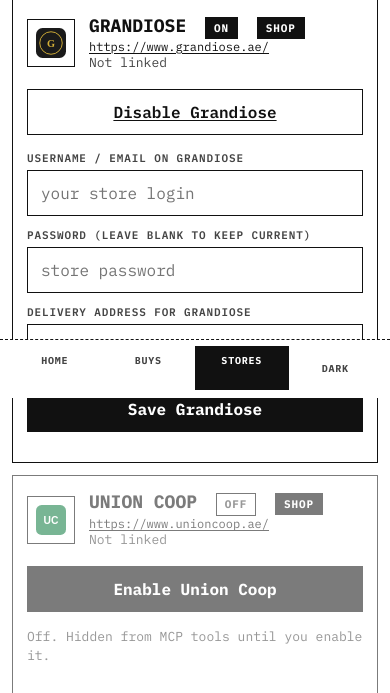
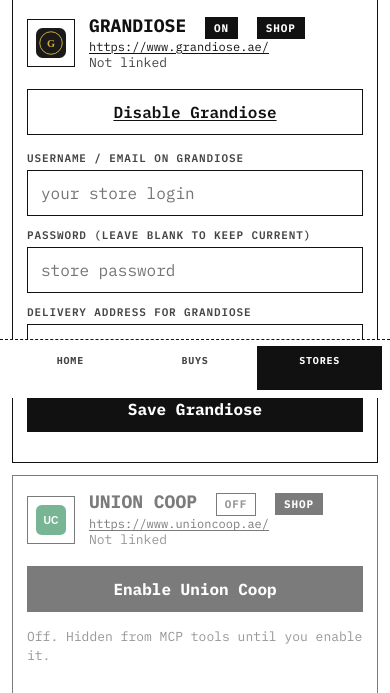
Before and after one commit to emrgim/bring-fast, a FastAPI app: page /stores in a window 390 px wide. Shown: the part 446-1139 px from the top of the page. Run offline with FastAPI, Linux system fonts and the light colour scheme; the visitor is signed in with stand-in values (Sample User, id 1); data comes from the database, SQL or seed files in the repository; data that the repository does not hold is empty.

Commit message:
Keep the theme toggle only in the top nav (#23)
Co-authored-by: Cursor Agent <cursoragent@cursor.com>
Co-authored-by: emrgim <emrgim@users.noreply.github.com>

```diff
--- a/bring_fast/templates/base.html
+++ b/bring_fast/templates/base.html
@@ -421,11 +421,10 @@
         border:0; border-top:1px dashed var(--line);
         align-items:stretch; justify-content:space-around;
       }
-      .dock a, .dock button {
+      .dock a {
         flex:1; text-align:center; color:var(--muted); font-size:10px; font-weight:700;
         letter-spacing:.08em; text-transform:uppercase; padding:8px 4px; border-radius:0;
-        text-decoration:none; background:transparent; border:0; cursor:pointer; font-family:inherit;
-        min-height:44px;
+        text-decoration:none; min-height:44px;
       }
       .dock a.on { color:var(--on-fill); background:var(--fill); }
     }
@@ -506,7 +505,6 @@
     <a href="/dashboard" class="{% if tab == 'dashboard' %}on{% endif %}">Home</a>
     <a href="/purchases" class="{% if tab == 'purchases' %}on{% endif %}">Buys</a>
     <a href="/stores" class="{% if tab == 'stores' %}on{% endif %}">Stores</a>
-    <button type="button" data-theme-toggle>Dark</button>
   </footer>
   {% endif %}
   <script>
```
Also changed, not shown: tests/test_dashboard_layout.py (+11 -0 lines).
